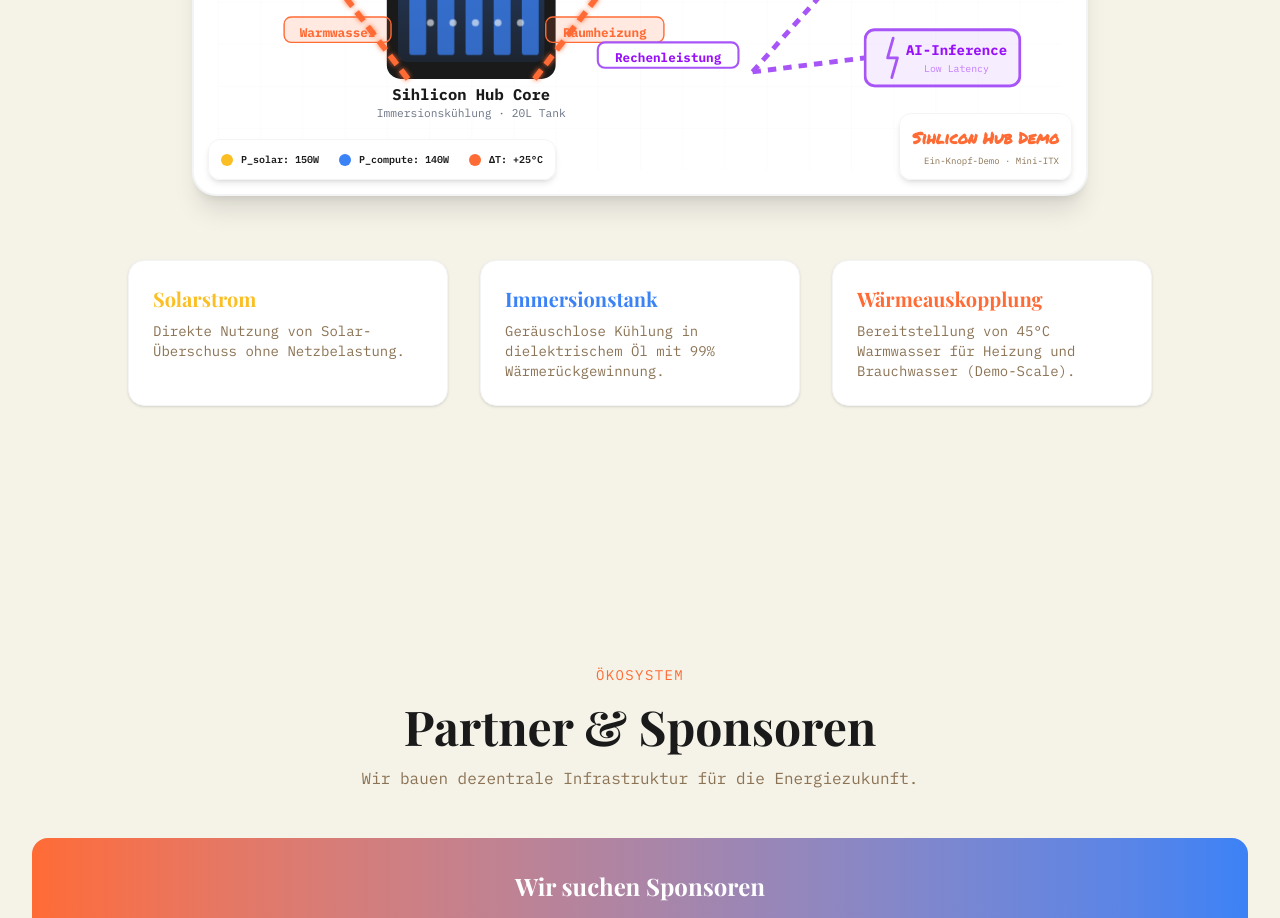
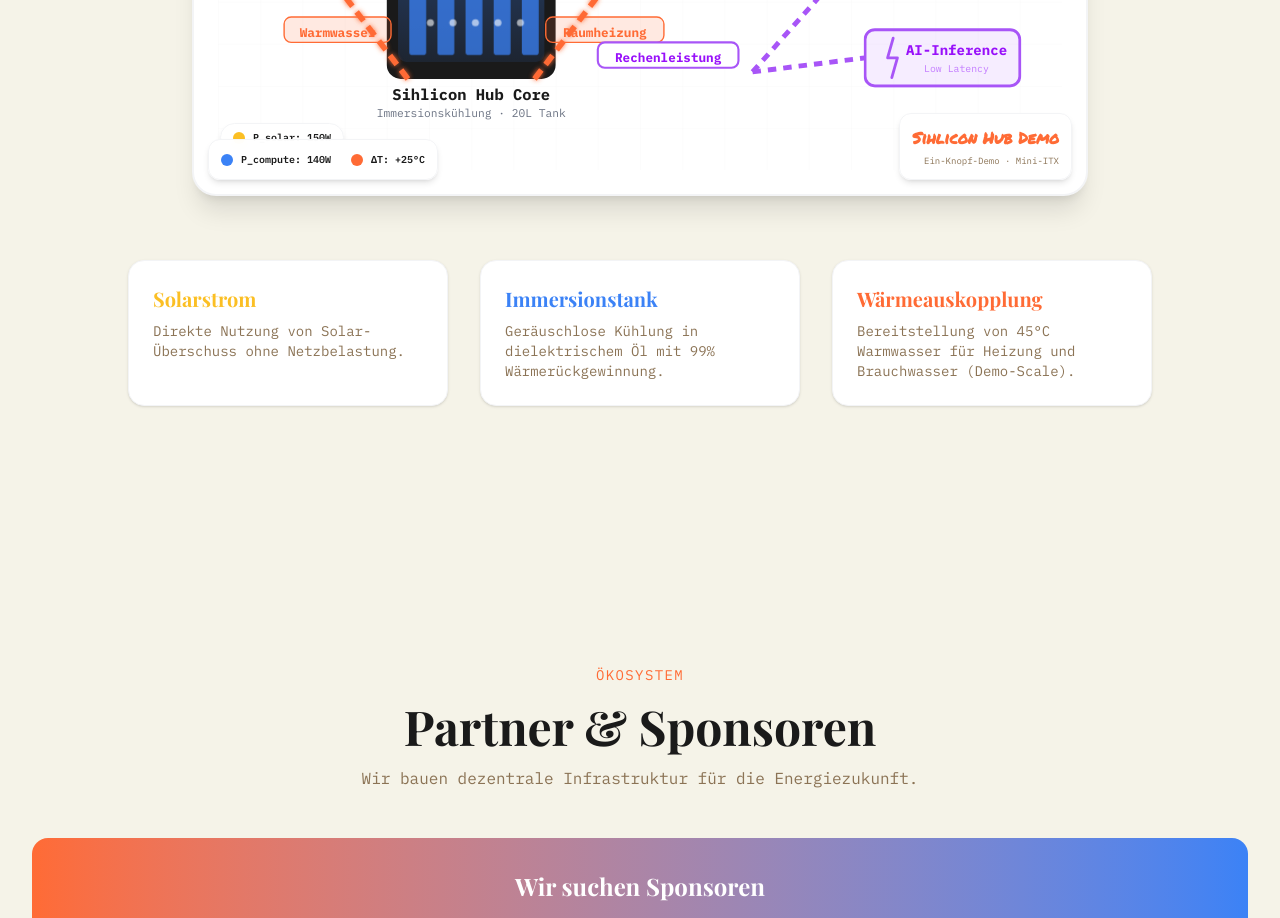
Before and after one commit to wgusta/sihlhack, a Next.js app: page / in a window 1280 px wide. Shown: the part 7980-8898 px from the top of the page. Built offline with nearby package versions, Linux system fonts and the light colour scheme.

Commit message:
Move P_solar badge outside stats box

```diff
--- a/components/ui/PrototypeVisualization.tsx
+++ b/components/ui/PrototypeVisualization.tsx
@@ -298,12 +298,15 @@ export function PrototypeVisualization() {
 
         {/* Stats overlay - Bottom - Desktop */}
         <div className="absolute bottom-4 left-4 right-4 flex justify-between items-end pointer-events-none">
-          <div className="bg-white/95 backdrop-blur-sm p-3 rounded-xl border border-gray-100 shadow-md">
-            <div className="flex items-center gap-5">
+          <div className="relative">
+            <div className="absolute -top-4 left-3 bg-white/95 backdrop-blur-sm px-3 py-1.5 rounded-full border border-gray-100 shadow-md">
               <div className="flex items-center gap-2">
                 <div className="w-3 h-3 rounded-full bg-solar-yellow animate-pulse" />
                 <span className="font-mono text-[10px] text-brand-black font-semibold">P_solar: 150W</span>
               </div>
+            </div>
+            <div className="bg-white/95 backdrop-blur-sm p-3 rounded-xl border border-gray-100 shadow-md">
+              <div className="flex items-center gap-5">
                 <div className="flex items-center gap-2">
                   <div className="w-3 h-3 rounded-full bg-compute-blue" />
                   <span className="font-mono text-[10px] text-brand-black font-semibold">P_compute: 140W</span>
@@ -311,6 +314,7 @@ export function PrototypeVisualization() {
                 <div className="flex items-center gap-2">
                   <div className="w-3 h-3 rounded-full bg-thermal-orange" />
                   <span className="font-mono text-[10px] text-brand-black font-semibold">ΔT: +25°C</span>
+                </div>
               </div>
             </div>
           </div>
```
Lines whose indentation alone changed are shown as unchanged.
